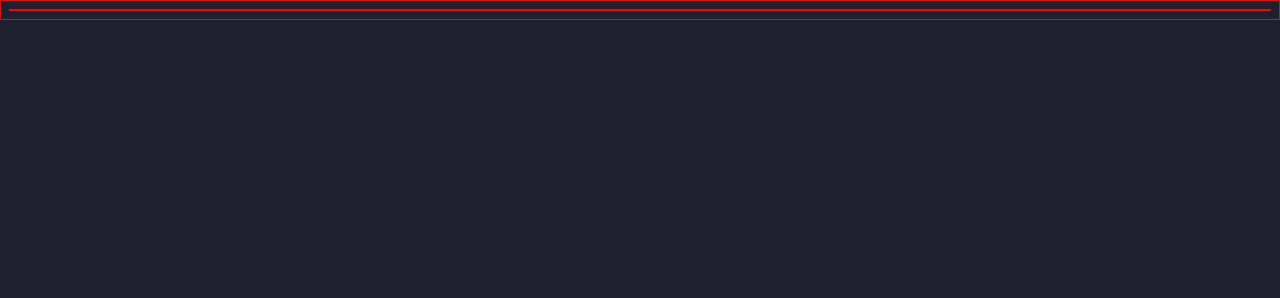
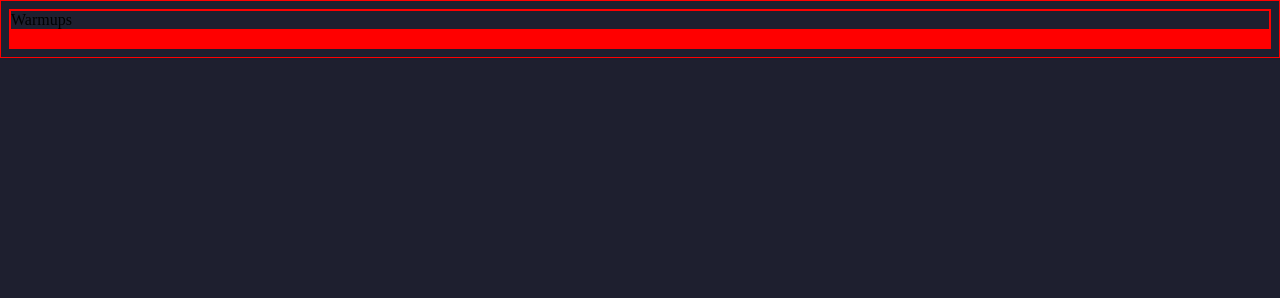
Before and after one commit to VeLoct84/banner-training, a plain HTML site: page index.html in a window 1280 px wide. Shown: the top 298 px of the page. Drawn offline with Linux system fonts and the light colour scheme.

Commit message:
add more element

```diff
--- a/index.html
+++ b/index.html
@@ -11,6 +11,18 @@
     />
   </head>
   <body>
-    <div class="main-text">Lorem ipsum neque porro</div>
+    <div class="heading-text" id="white">Warmups</div>
+    <div class="main-text" id="white">Lorem ipsum neque porro</div>
+    <div class="shape-container">
+      <div class="small-circle"></div>
+      <div class="smallWhite-rectangle"></div>
+      <div class="mediumRed-rectangle"></div>
+      <div class="smallBlue-rectangle"></div>
+      <div class="bigWhite-rectangle"></div>
+    </div>
+    <div class="bgShape-container">
+      <div class="rectangle-above"></div>
+      <div class="rectangle-below"></div>
+    </div>
   </body>
 </html>
```
